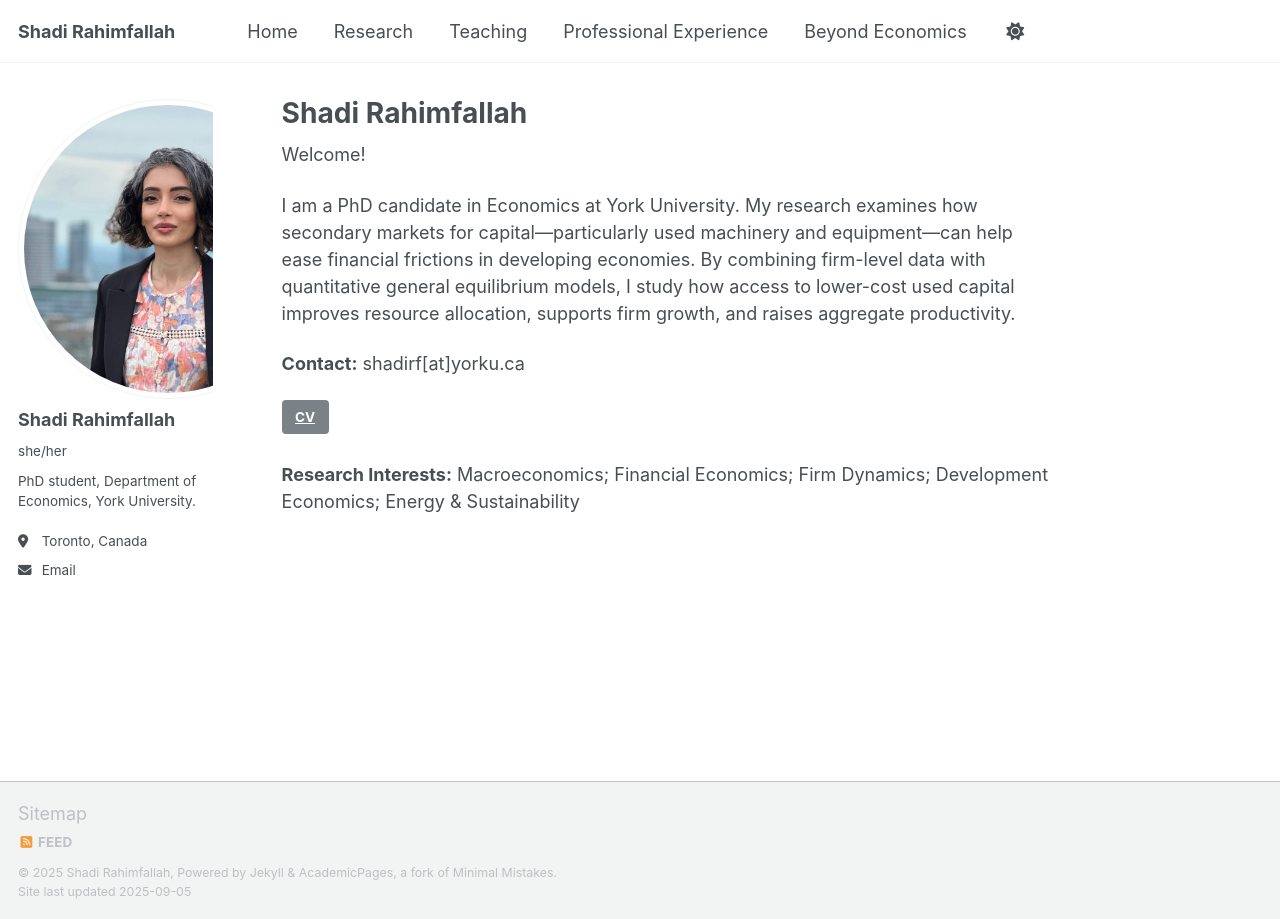
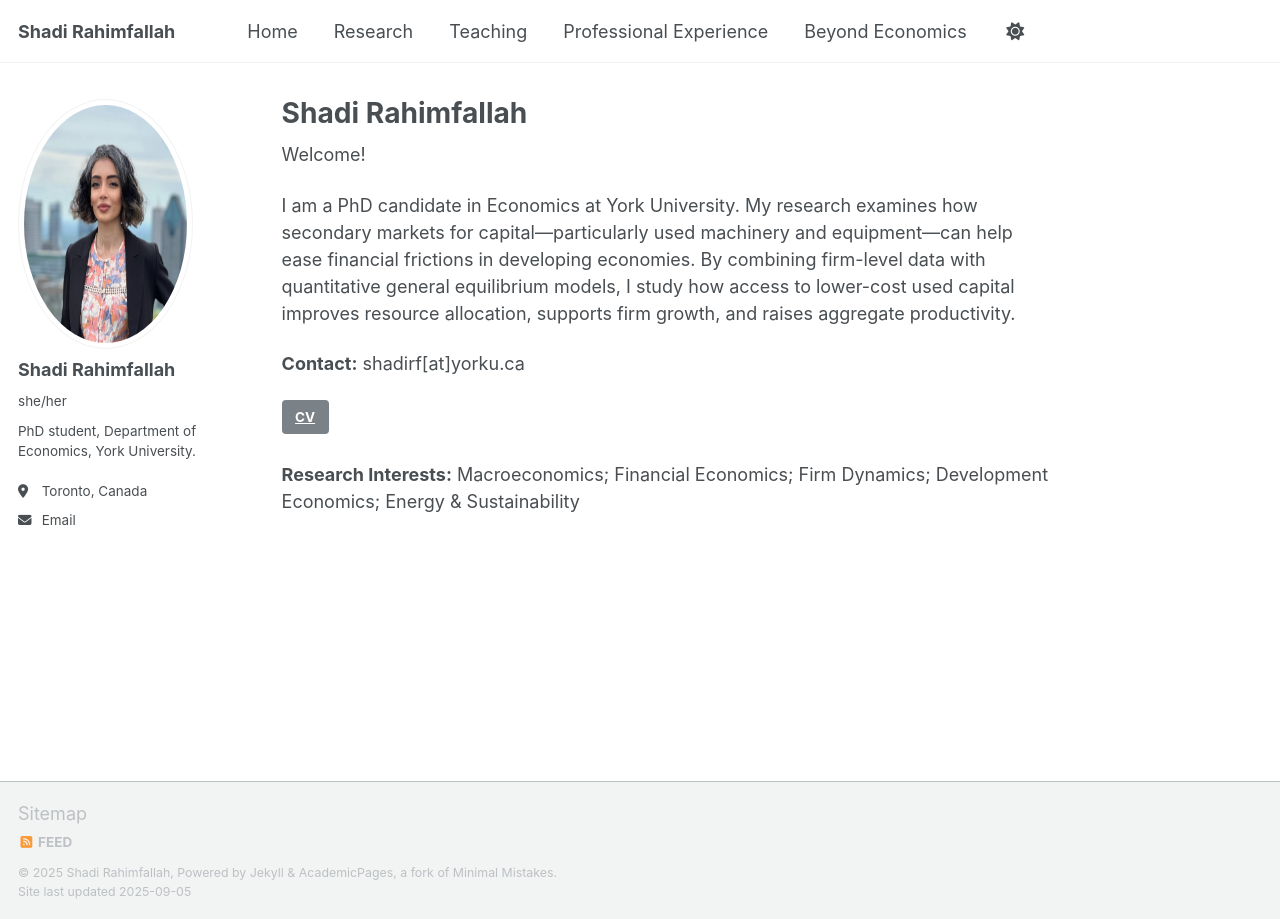
Before and after one commit to ShadiRahimfallah/ShadiRahimfallah.github.io, a Jekyll site: the page built from index.md, in a window 1280 px wide. Built offline with Jekyll 4.4.1, drawn with Linux system fonts in a browser that asks for light colours; a script that is not in the unit is left out.

Commit message:
Update main.scss

```diff
--- a/assets/css/main.scss
+++ b/assets/css/main.scss
@@ -42,21 +42,16 @@
     "vendor/font-awesome/brands"
 ;
 
-/* Strong override: make avatar bigger */
+/* Sidebar avatar */
 .author__avatar,
 .author__avatar img {
-  width: 300px !important;
-  height: 300px !important;
-  max-width: 300px !important;
-  border-radius: 50%;
-  object-fit: cover;
+  width: 250px !important;
+  height: 250px !important;
 }
 
-/* Optional: enlarge About-page profile picture too */
+/* About-page photo */
 .profile-pic,
 .profile-pic img {
-  width: 300px !important;
-  height: auto! important;
-  max-width: 300px !important;
-  border-radius: 50%;
+  width: 350px !important;
+  height: auto ! important;
 }
```
